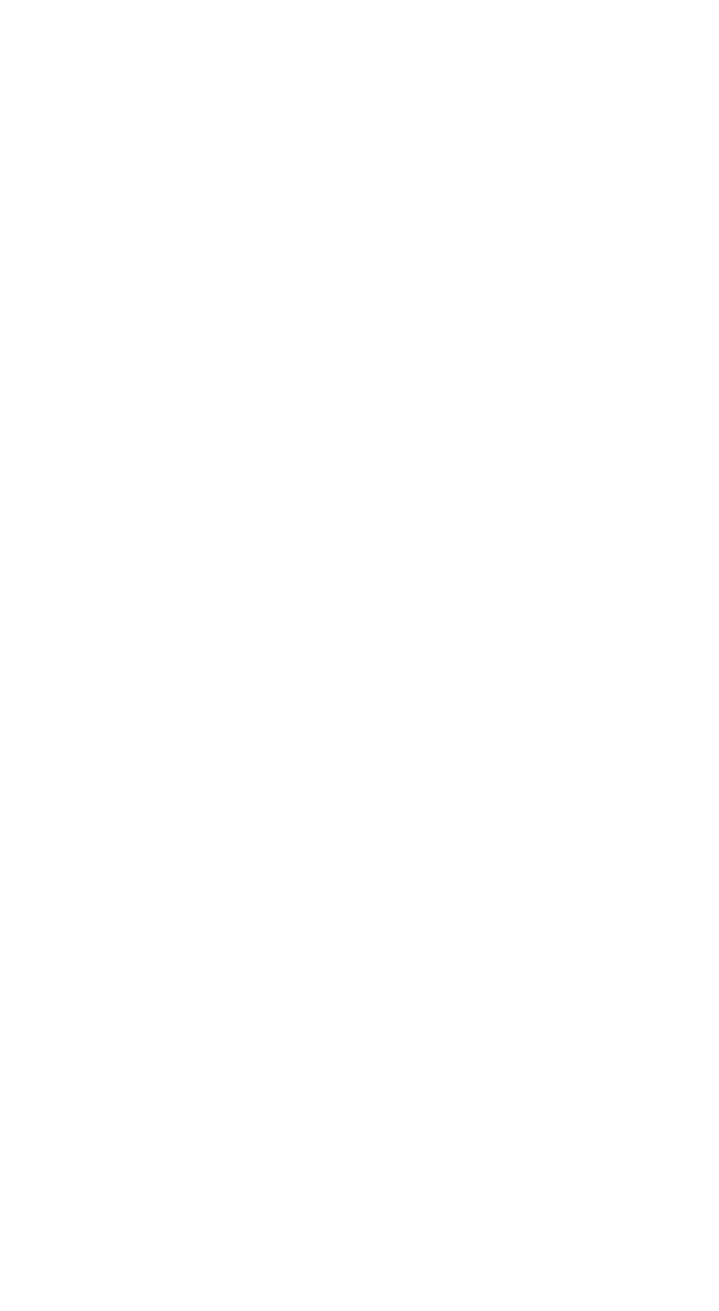
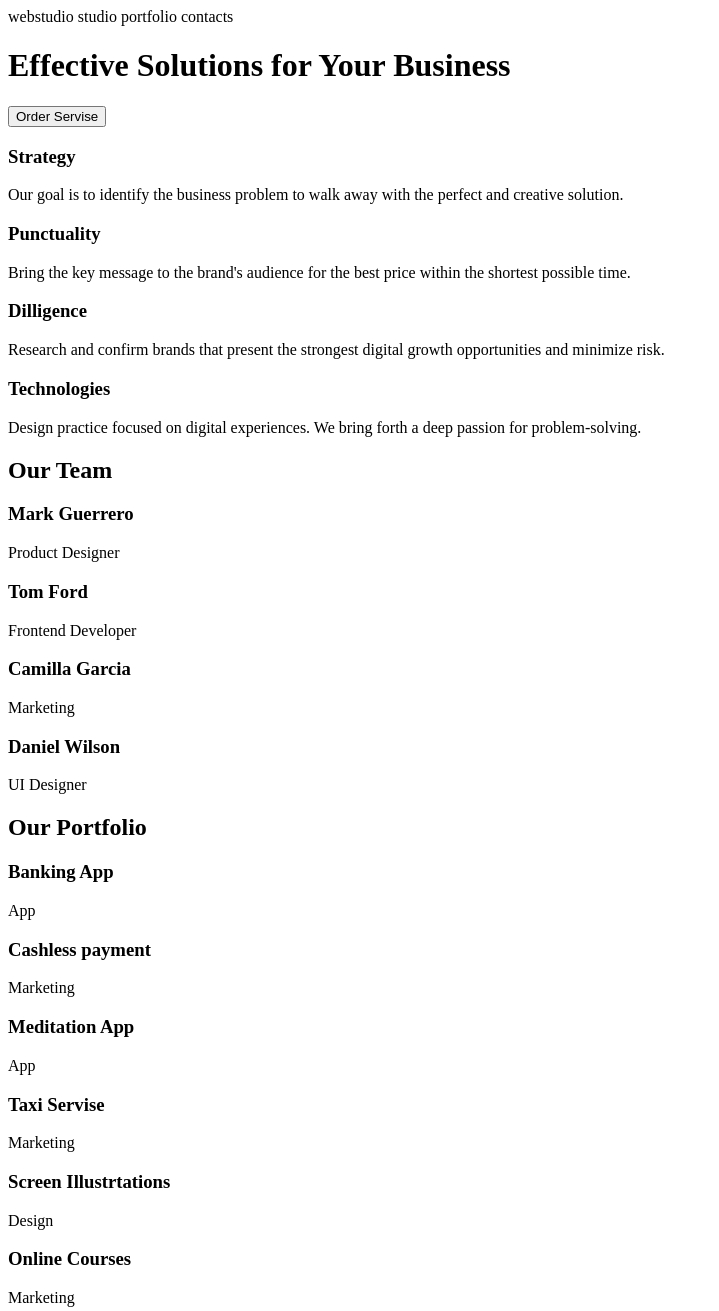
Before and after one commit to Saberowich/goit-markup-hw-01, a plain HTML site: page index.html in a window 1280 px wide. Shown: the whole page, without its empty margins (0-719 px from the left). Before the commit the page ends 800 px from the top, so only its background shows below. Drawn offline with Linux system fonts and the light colour scheme.

Commit message:
My first commit

```diff
--- a/index.html
+++ b/index.html
@@ -1,11 +1,59 @@
 <!DOCTYPE html>
 <html lang="en">
-<head>
-    <meta charset="UTF-8">
-    <meta name="viewport" content="width=device-width, initial-scale=1.0">
-    <title>Document</title>
-</head>
-<body>
+  <head>
+    <meta charset="UTF-8" />
+    <meta name="viewport" content="width=device-width, initial-scale=1.0" />
+    <title>main page</title>
+  </head>
+  <body>
+    <header>
+      webstudio studio portfolio contacts
+      <a href="mailto:info@devstudio.com"></a>
+      <a href="tel:+110001111111"></a>
+    </header>
+    <h1>Effective Solutions for Your Business</h1>
+    <button>Order Servise</button>
+    <!-- info -->
 
-</body>
+    <h3>Strategy</h3>
+     <p>
+      Our goal is to identify the business problem to walk away with the perfect and creative solution.
+     </p>
+    <h3>Punctuality</h3>
+     <p>
+      Bring the key message to the brand's audience for the best price within the shortest possible time.
+     </p>
+    <h3>Dilligence</h3>
+     <p>Research and confirm brands that present the strongest digital growth opportunities and minimize risk.</p>
+    <h3>Technologies</h3>
+     <p>Design practice focused on digital experiences. We bring forth a deep passion for problem-solving.</p>
+
+     <!-- our team -->
+     <h2>Our Team</h2>
+
+     <h3>Mark Guerrero</h3>
+     <p>Product Designer</p>
+     <h3>Tom Ford</h3>
+     <p>Frontend Developer</p>
+     <h3>Camilla Garcia</h3>
+     <p>Marketing</p>
+     <h3>Daniel Wilson</h3>
+     <p>UI Designer</p>
+
+    <!-- portfolio -->
+    <h2>Our Portfolio</h2>
+    <h3>Banking App</h3>
+    <p>App</p>
+    <h3>Cashless payment</h3>
+    <p>Marketing</p>
+    <h3>Meditation App</h3>
+    <p>App</p>
+    <h3>Taxi Servise</h3>
+    <p>Marketing</p>
+    <h3>Screen Illustrtations</h3>
+    <p>Design</p>
+    <h3>Online Courses</h3>
+    <p>Marketing</p>
+    <footer></footer>
+  </body>
 </html>
```
Also changed, not shown: images/Camilla.png (added), images/Daniel.png (added), images/Mark.png (added), images/Tom.png (added).
